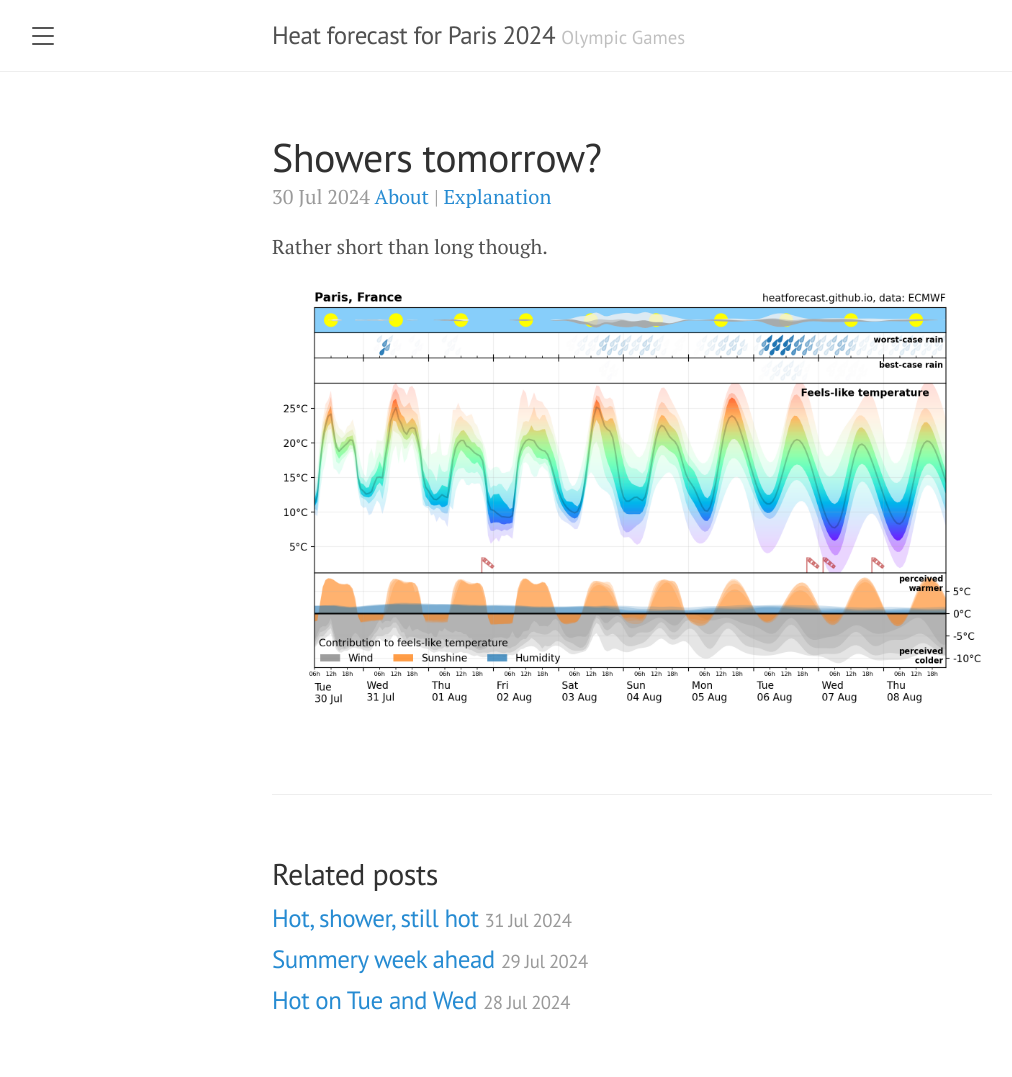
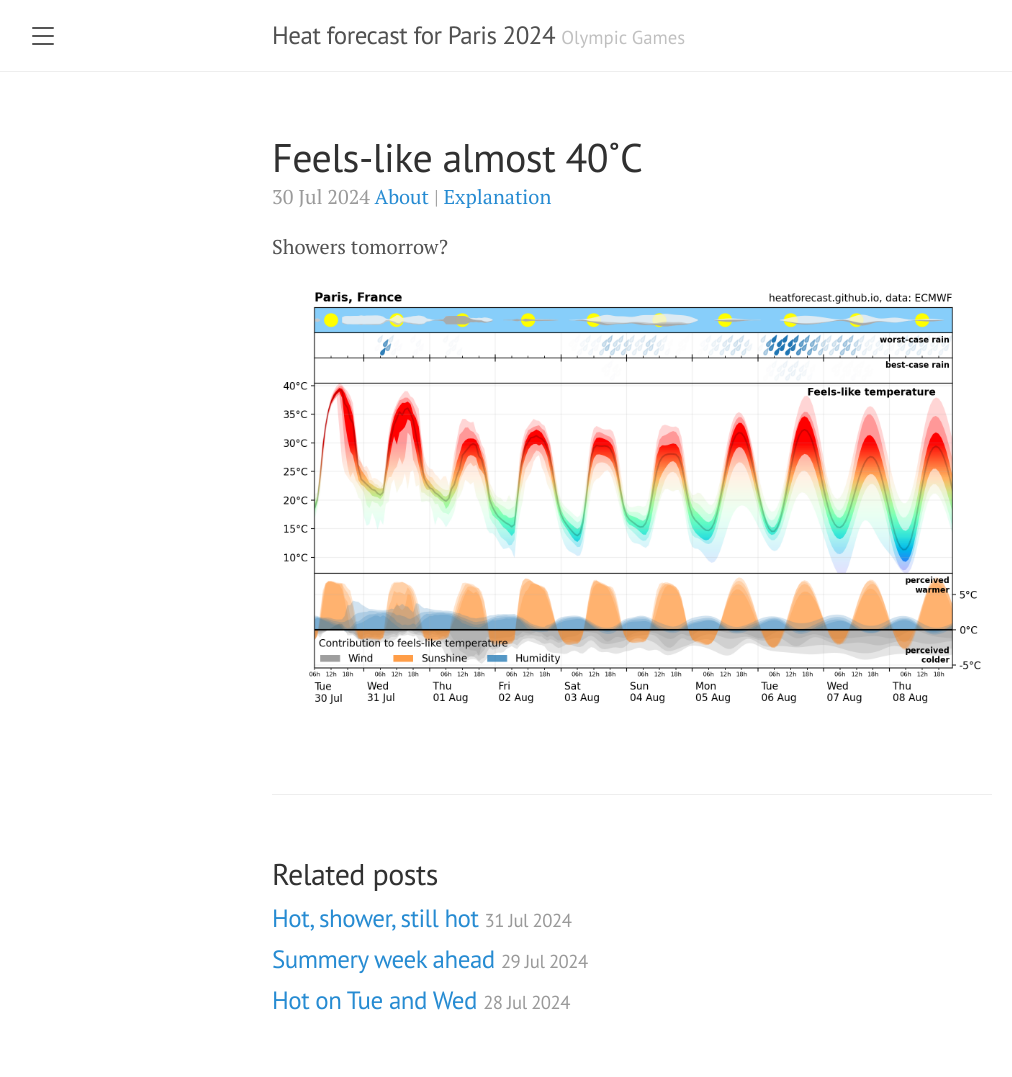
Before and after one commit to heatforecast/heatforecast.github.io, a Jekyll site: the page built from _posts/2024-07-30-post.md, in a window 1280 px wide. Shown: the whole page, without its empty margins (8-1020 px from the left). Built offline with Jekyll 4.4.1, drawn with Linux system fonts in a browser that asks for light colours.

Commit message:
corrected 30 july post

```diff
--- a/_posts/2024-07-30-post.md
+++ b/_posts/2024-07-30-post.md
@@ -1,8 +1,8 @@
 ---
 layout: post
-title: Showers tomorrow?
+title: Feels-like almost 40˚C
 ---
 
-Rather short than long though.
+Showers tomorrow?
 
 ![Heatforecast meteogram Paris 30 July 2024](https://heatforecast.github.io/images/paris_2024073000.png)
```
Also changed, not shown: images/paris_2024073000.png.
